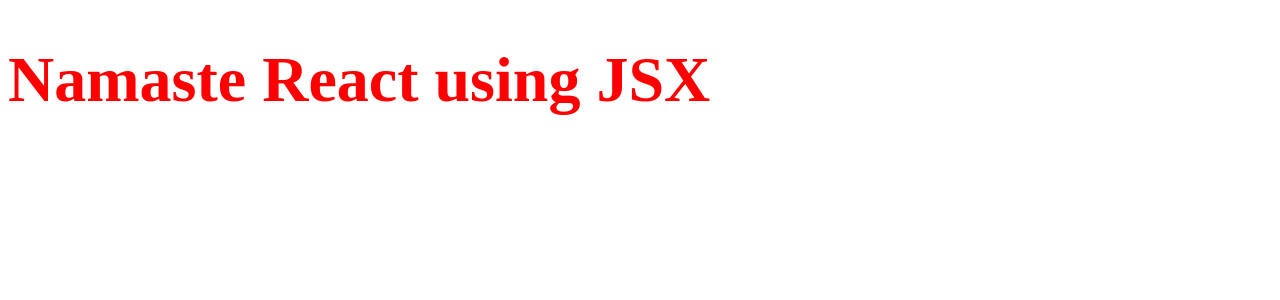
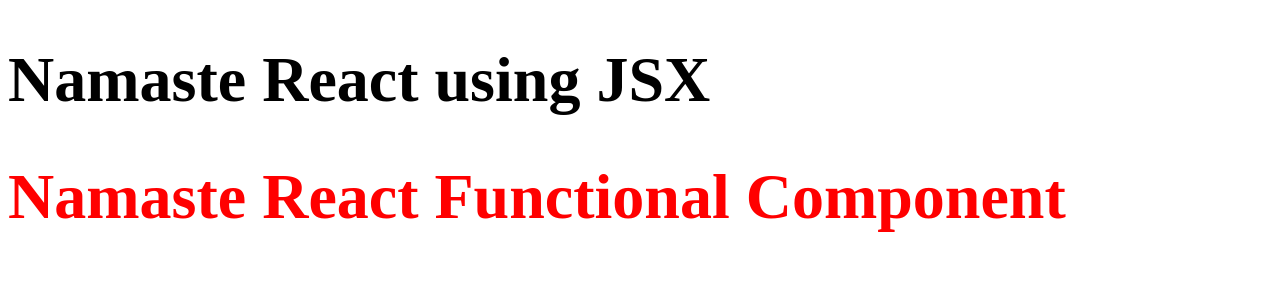
Before and after one commit to saumitra403/Namaste-React, a React (Vite) app: page / in a window 1280 px wide. Shown: the top 300 px of the page. Built offline with nearby package versions, Linux system fonts and the light colour scheme.

Commit message:
Igniting the app

```diff
--- a/App.js
+++ b/App.js
@@ -1,15 +1,51 @@
 import React from "react";
 import ReactDOM from "react-dom/client";
 
-const heading = React.createElement("h1",{"id": "heading"},"Namaste React")
-
-const root = ReactDOM.createRoot(document.getElementById("root"));
+// const heading = React.createElement("h1",{"id": "heading"},"Namaste React")
 
 //JSX - HTML like syntax
 
 //JSX => Converted to React.createElement - JS Object => HTMLElement(render)
 
-const jsxHeading = (<h1 id="heading">
-            Namaste React using JSX</h1>);
+//JSX Element
+// const heading = <h1 id="heading">Namaste React using JSX</h1>;
 
-root.render(jsxHeading);
+//React Component
+//Functional Components - Javascript function that returns JSX/React Element
+const element = <span>React Element</span>;
+
+//Component Compositions
+
+const title = (
+  <h1 className="head" tabIndex="5">
+    Namaste React using JSX
+  </h1>
+);
+
+//React Fragment - behaves like an empty tag. Its same as <></>
+const HeadingComponent = () => {
+  return (
+    <>
+      <div id="container">
+        {title}
+        {/* Babel takes care of Cross Site Scripting here */}
+        {/* {Title()} Another cool way of writing jsx */}
+        <h1 id="heading"> Namaste React Functional Component</h1>
+      </div>
+      <div id="container2"></div>
+    </>
+  );
+};
+
+const Title = () => {
+  return (
+    <h1 className="head" tabIndex="5">
+      Namaste React using JSX
+    </h1>
+  );
+};
+
+const root = ReactDOM.createRoot(document.getElementById("root"));
+// root.render(HeadingComponent); Cannot render like this
+
+root.render(<HeadingComponent />);
```
Also changed, not shown: notes.txt.
